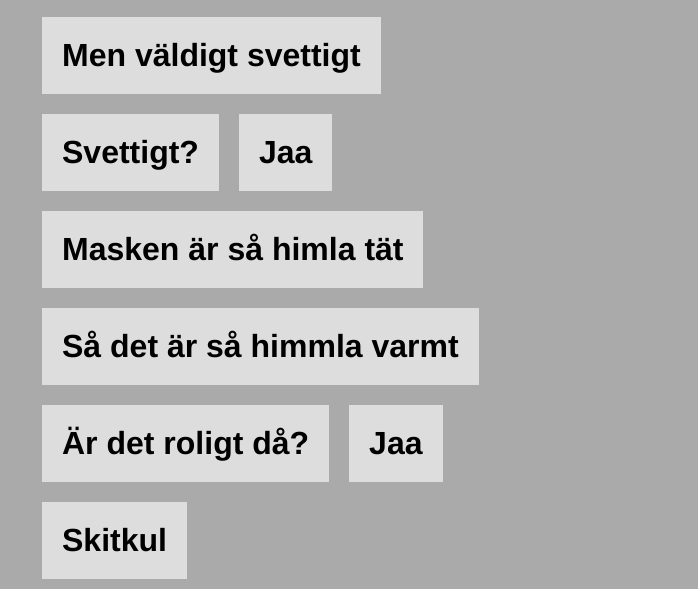
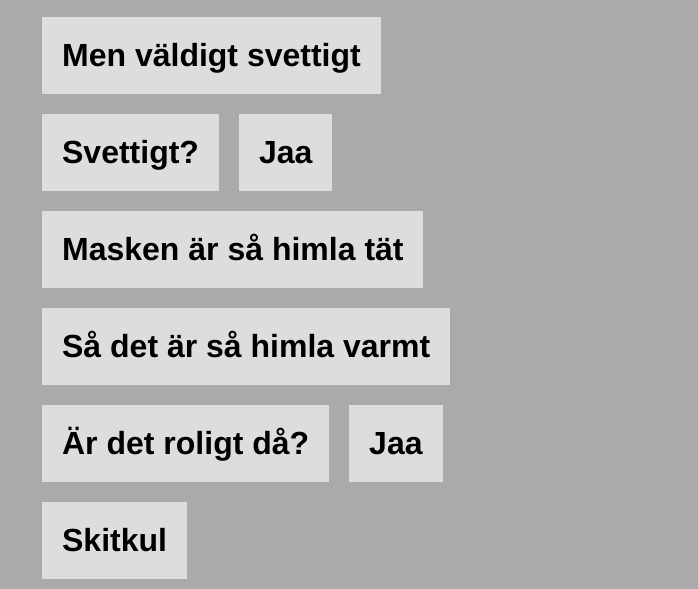
Before and after one commit to arvidarvidarvid/knutmasso_soundboard, a plain HTML site: page index.html in a window 1280 px wide. Shown: the part 737-1326 px from the top of the page, without its empty margins (358-1056 px from the left). Drawn offline with Linux system fonts and the light colour scheme.

Commit message:
Spelling

```diff
--- a/index.html
+++ b/index.html
@@ -84,7 +84,7 @@ Masken är så himla tät
 </p>
 
 <p onclick="document.getElementById('6').play()">
-Så det är så himmla varmt
+Så det är så himla varmt
 <audio id="6">
 	<source src="sa_det_ar_sa_himla_varmt.wav" type="audio/wav">
 </audio>
```
